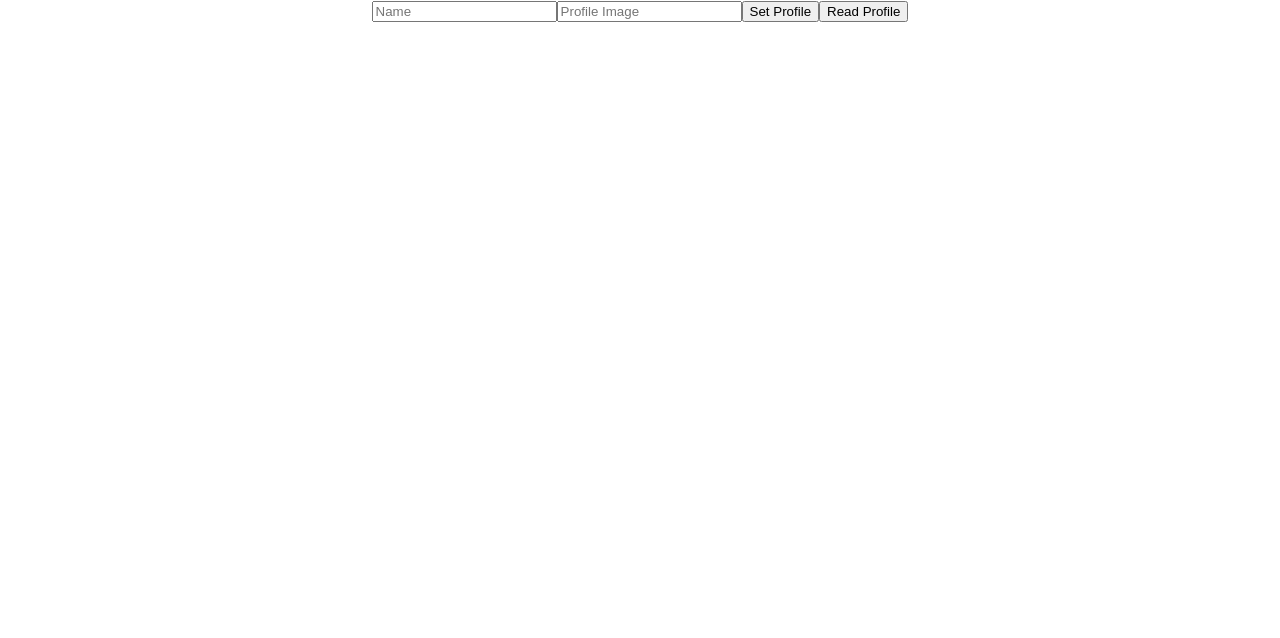
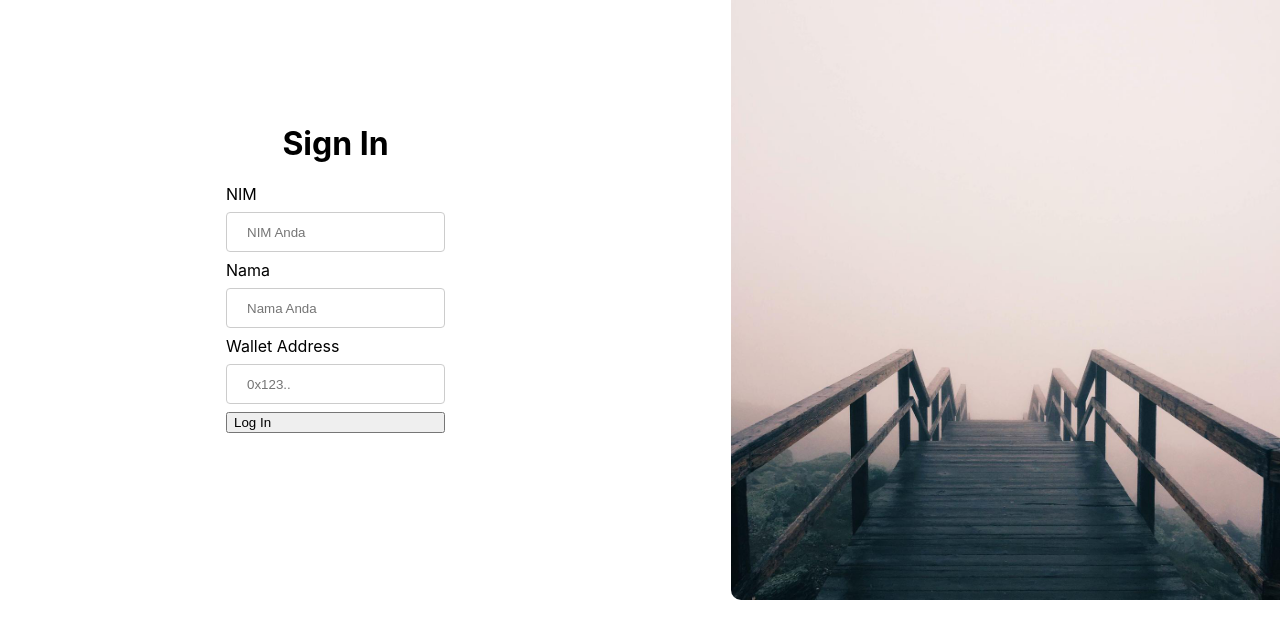
Before and after one commit to PINIX1101/System-Certificate, a React (Create React App) app: page / in a window 1280 px wide. Shown: the top 638 px of the page. Built offline with nearby package versions, Linux system fonts and the light colour scheme.

Commit message:
create login interfaces

```diff
--- a/package.json
+++ b/package.json
@@ -14,6 +14,7 @@
     "ethers": "^5.4.4",
     "react": "^17.0.2",
     "react-dom": "^17.0.2",
+    "react-router-dom": "^6.3.0",
     "react-scripts": "4.0.3",
     "web-vitals": "^1.0.1",
     "web3modal": "^1.9.4"
@@ -41,5 +42,8 @@
       "last 1 firefox version",
       "last 1 safari version"
     ]
+  },
+  "devDependencies": {
+    "nodemon": "^2.0.19"
   }
 }
--- a/src/App.js
+++ b/src/App.js
@@ -1,113 +1,15 @@
-import './App.css';
-import { ethers } from 'ethers';
-import Web3Modal from 'web3modal';
-import { useState } from 'react';
-
-import CeramicClient from '@ceramicnetwork/http-client';
-import ThreeIdResolver from '@ceramicnetwork/3id-did-resolver';
-
-import { EthereumAuthProvider, ThreeIdConnect } from '@3id/connect';
-import { DID } from 'dids';
-import { IDX } from '@ceramicstudio/idx';
-
-const endpoint = 'https://ceramic-clay.3boxlabs.com';
+import './assets/styles/App.css';
+import React from 'react';
+import { Routes, Route } from "react-router-dom";
+import { LoginPage } from './components/LoginPage';
+import Test from './components/TestPage';
 
 function App() {
-  const [name, setName] = useState('');
-  const [image, setImage] = useState('');
-  const [loaded, setLoaded] = useState(false);
-
-  async function connect() {
-    const web3Modal = new Web3Modal();
-    const connection = await web3Modal.connect();
-    const provider = new ethers.providers.Web3Provider(connection);
-    const signer = provider.getSigner();
-    const address = await signer.getAddress();
-
-    console.log('from web3modal: ', address);
-
-    return address;
-  }
-
-  async function readProfile() {
-    if(typeof window.ethereum !== 'undefined') {
-      const address = await connect();
-
-      const ceramic = new CeramicClient(endpoint);
-      const idx = new IDX({ ceramic });
-
-      if (typeof address !== 'undefined') {
-        console.log('reading:', address);
-
-        try {
-          const data = await idx.get(
-            'basicProfile',
-            `${address}@eip155:1`
-          );
-          console.log('data:', data);
-          if (data.name) setName(data.name);
-          if (data.avatar) setImage(data.avatar);
-        } catch (error) {
-          console.log('error: ', error);
-          setLoaded(true);
-        }
-      } else {
-        window.alert('Please login with MetaMask');
-      }
-    } else {
-      window.alert('Please install MetaMask');
-    }
-  }
-
-  async function updateProfile() {
-    if(typeof window.ethereum !== 'undefined') {
-      const address = await connect();
-
-      const ceramic = new CeramicClient(endpoint);
-      const threeIdConnect = new ThreeIdConnect();
-
-      if (typeof address !== 'undefined') {
-        const provider = new EthereumAuthProvider(window.ethereum, address);
-
-        console.log('writing:', address);
-
-        await threeIdConnect.connect(provider);
-
-        const did = new DID({
-          provider: threeIdConnect.getDidProvider(),
-          resolver: { ...ThreeIdResolver.getResolver(ceramic) },
-        });
-
-        ceramic.setDID(did);
-        await ceramic.did.authenticate();
-
-        const idx = new IDX({ ceramic });
-
-        await idx.set('basicProfile', {
-          name,
-          avatar: image,
-        });
-
-        console.log('Profile updated!');
-      } else {
-        window.alert('Please install MetaMask');
-      }
-    } else {
-      window.alert('Please install MetaMask');
-    }
-  }
-
   return (
-    <div className="App">
-      <input placeholder="Name" onChange={e => setName(e.target.value)} />
-      <input placeholder="Profile Image" onChange={e => setImage(e.target.value)} />
-      <button onClick={updateProfile}>Set Profile</button>
-      <button onClick={readProfile}>Read Profile</button>
-
-      { name && <h3>{name}</h3> }
-      { image && <img style={{ width: '400px' }} src={image} /> }
-      { (!image && !name && loaded) && <h4>No profile, please create one...</h4> }
-    </div>
+    <Routes>
+      <Route path="/" element={<LoginPage />} />
+      <Route path="/test" element={<Test />} />
+    </Routes>
   );
 }
 
--- /dev/null
+++ b/src/assets/styles/Login.css
@@ -0,0 +1,55 @@
+.login {
+  display: flex;
+  height: 100%;
+}
+
+.login-left {
+  width: 55%;
+  height: 100%;
+  display: flex;
+  flex-direction: column;
+  align-items: center;
+  margin-right: 60px;
+  margin-top: 8%;
+}
+
+form {
+  display: flex;
+  flex-direction: column;
+}
+
+input[type=text] {
+  width: 100%;
+  height: 40px;
+  border: 1px solid #ccc;
+  border-radius: 4px;
+  padding: 12px 20px;
+  margin: 8px 0;
+  box-sizing: border-box;
+}
+
+input {
+  width: fit-content;
+}
+f
+button.login {
+  width: 100%;
+  height: 40px;
+  background-color: #4CAF50;
+  color: white;
+  padding: 14px 20px;
+  margin: 8px 0;
+  border: none;
+  border-radius: 4px;
+  cursor: pointer;
+}
+
+.login-right {
+  width: 45%;
+}
+
+.login-right img {
+  height: calc(100vh * 0.75);
+  width: 100%;
+  border-bottom-left-radius: 10px;
+}
--- /dev/null
+++ b/src/components/LoginPage.js
@@ -0,0 +1,26 @@
+import React from 'react';
+import '../assets/styles/Login.css'
+import bg from '../assets/image/login-bg.jpg'
+
+export function LoginPage() {
+  return (
+    <div className='login'>
+      <div className='login-left'>
+        <h1>Sign In</h1>
+        <form className='login-form'>
+          <label for='nim'>NIM</label>
+          <input type={'text'} name='nim' id='nim' placeholder='NIM Anda'/>
+          <label for='nama'>Nama</label>
+          <input type={'text'} name='nama' id='nama' placeholder='Nama Anda'/>
+          <label for='nama'>Wallet Address</label>
+          <input type={'text'} name='wallet' id='wallet' placeholder='0x123..'/>
+
+          <button className='login'>Log In</button>
+        </form>
+      </div>
+      <div className='login-right'>
+        <img src={bg} alt='bg'/>
+      </div>
+    </div>
+  )
+}
--- /dev/null
+++ b/src/components/TestPage.js
@@ -0,0 +1,113 @@
+import { ethers } from 'ethers';
+import Web3Modal from 'web3modal';
+import { useState } from 'react';
+
+import CeramicClient from '@ceramicnetwork/http-client';
+import ThreeIdResolver from '@ceramicnetwork/3id-did-resolver';
+
+import { EthereumAuthProvider, ThreeIdConnect } from '@3id/connect';
+import { DID } from 'dids';
+import { IDX } from '@ceramicstudio/idx';
+
+const endpoint = 'https://ceramic-clay.3boxlabs.com';
+
+function Test() {
+  const [name, setName] = useState('');
+  const [image, setImage] = useState('');
+  const [loaded, setLoaded] = useState(false);
+
+  async function connect() {
+    const web3Modal = new Web3Modal();
+    const connection = await web3Modal.connect();
+    const provider = new ethers.providers.Web3Provider(connection);
+    const signer = provider.getSigner();
+    const address = await signer.getAddress();
+
+    console.log('from web3modal: ', address);
+
+    return address;
+  }
+
+  async function readProfile() {
+    if(typeof window.ethereum !== 'undefined') {
+      const address = await connect();
+
+      const ceramic = new CeramicClient(endpoint);
+      const idx = new IDX({ ceramic });
+
+      if (typeof address !== 'undefined') {
+        console.log('reading:', address);
+
+        try {
+          const data = await idx.get(
+            'basicProfile',
+            `${address}@eip155:1`
+          );
+          console.log('data:', data);
+          if (data.name) setName(data.name);
+          if (data.avatar) setImage(data.avatar);
+        } catch (error) {
+          console.log('error: ', error);
+          setLoaded(true);
+        }
+      } else {
+        window.alert('Please login with MetaMask');
+      }
+    } else {
+      window.alert('Please install MetaMask');
+    }
+  }
+
+  async function updateProfile() {
+    if(typeof window.ethereum !== 'undefined') {
+      const address = await connect();
+
+      const ceramic = new CeramicClient(endpoint);
+      const threeIdConnect = new ThreeIdConnect();
+
+      if (typeof address !== 'undefined') {
+        const provider = new EthereumAuthProvider(window.ethereum, address);
+
+        console.log('writing:', address);
+
+        await threeIdConnect.connect(provider);
+
+        const did = new DID({
+          provider: threeIdConnect.getDidProvider(),
+          resolver: { ...ThreeIdResolver.getResolver(ceramic) },
+        });
+
+        ceramic.setDID(did);
+        await ceramic.did.authenticate();
+
+        const idx = new IDX({ ceramic });
+
+        await idx.set('basicProfile', {
+          name,
+          avatar: image,
+        });
+
+        console.log('Profile updated!');
+      } else {
+        window.alert('Please install MetaMask');
+      }
+    } else {
+      window.alert('Please install MetaMask');
+    }
+  }
+
+  return (
+    <div className="App">
+      <input placeholder="Name" onChange={e => setName(e.target.value)} />
+      <input placeholder="Profile Image" onChange={e => setImage(e.target.value)} />
+      <button onClick={updateProfile}>Set Profile</button>
+      <button onClick={readProfile}>Read Profile</button>
+
+      { name && <h3>{name}</h3> }
+      { image && <img style={{ width: '400px' }} src={image} alt='nft'/> }
+      { (!image && !name && loaded) && <h4>No profile, please create one...</h4> }
+    </div>
+  );
+}
+
+export default Test;
--- a/src/index.js
+++ b/src/index.js
@@ -1,12 +1,15 @@
 import React from 'react';
 import ReactDOM from 'react-dom';
-import './index.css';
+import './assets/styles/index.css';
 import App from './App';
 import reportWebVitals from './reportWebVitals';
+import { BrowserRouter } from 'react-router-dom';
 
 ReactDOM.render(
   <React.StrictMode>
-    <App />
+    <BrowserRouter>
+      <App />
+    </BrowserRouter>
   </React.StrictMode>,
   document.getElementById('root')
 );
```
Also changed, not shown: src/assets/image/login-bg.jpg (added), src/assets/styles/App.css (renamed from src/App.css), src/assets/styles/index.css (renamed from src/index.css), 1 other file (tests, documents, lock files or other folders).
